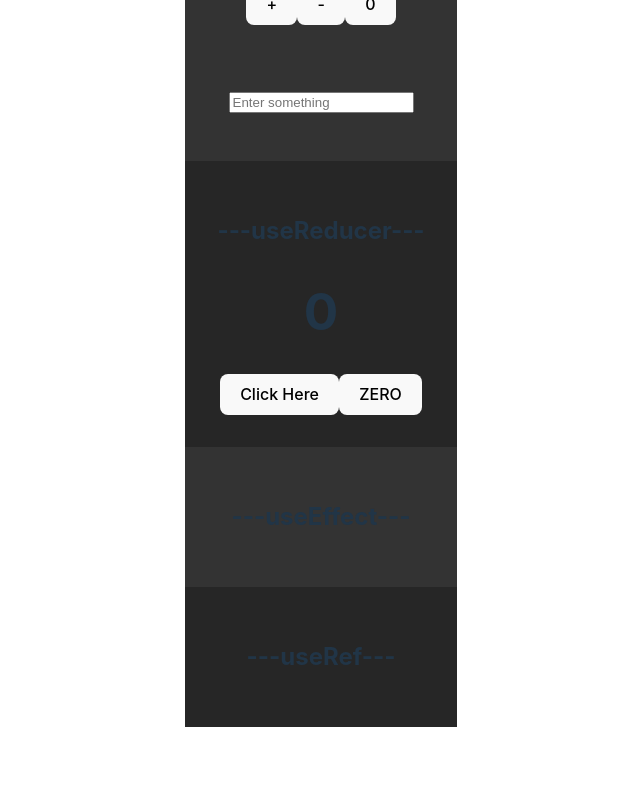
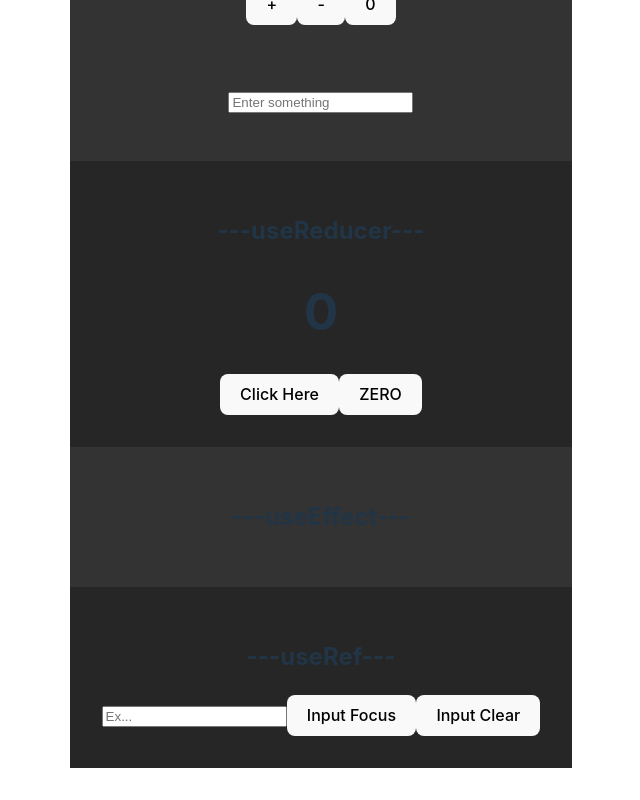
Before and after one commit to MarceloSLeal/react-estudos, a React (Vite) app in the folder variados/ReactHooks01/: page / in a window 1280 px wide. Shown: the part 261-1061 px from the top of the page, without its empty margins (319-959 px from the left). Before the commit the page ends 1020 px from the top, so only its background shows below. Built offline with nearby package versions, Linux system fonts and the light colour scheme; no server answers.

Commit message:
Exemplo de useRef, forma de acessar e referenciar objetos de DOM e suas funções

```diff
--- a/variados/ReactHooks01/src/Ref.tsx
+++ b/variados/ReactHooks01/src/Ref.tsx
@@ -1,10 +1,26 @@
-import React from "react";
+import React, { useRef } from "react";
 
 const RefTutorial = () => {
+
+    const inputRef = useRef<HTMLInputElement | null>(null);
+
+    const setFocus = () => {
+        if (inputRef.current) {
+            inputRef.current.focus();
+        }
+    }
+    const setClear = () => {
+        if (inputRef.current) {
+            inputRef.current.value = "";
+        }
+    }
 
     return (
         <div className="div2">
             <h2>---useRef---</h2>
+            <input type="text" placeholder="Ex..." ref={inputRef}/>
+            <button onClick={setFocus}>Input Focus</button>
+            <button onClick={setClear}>Input Clear</button>
         </div>
     )
 }
```
